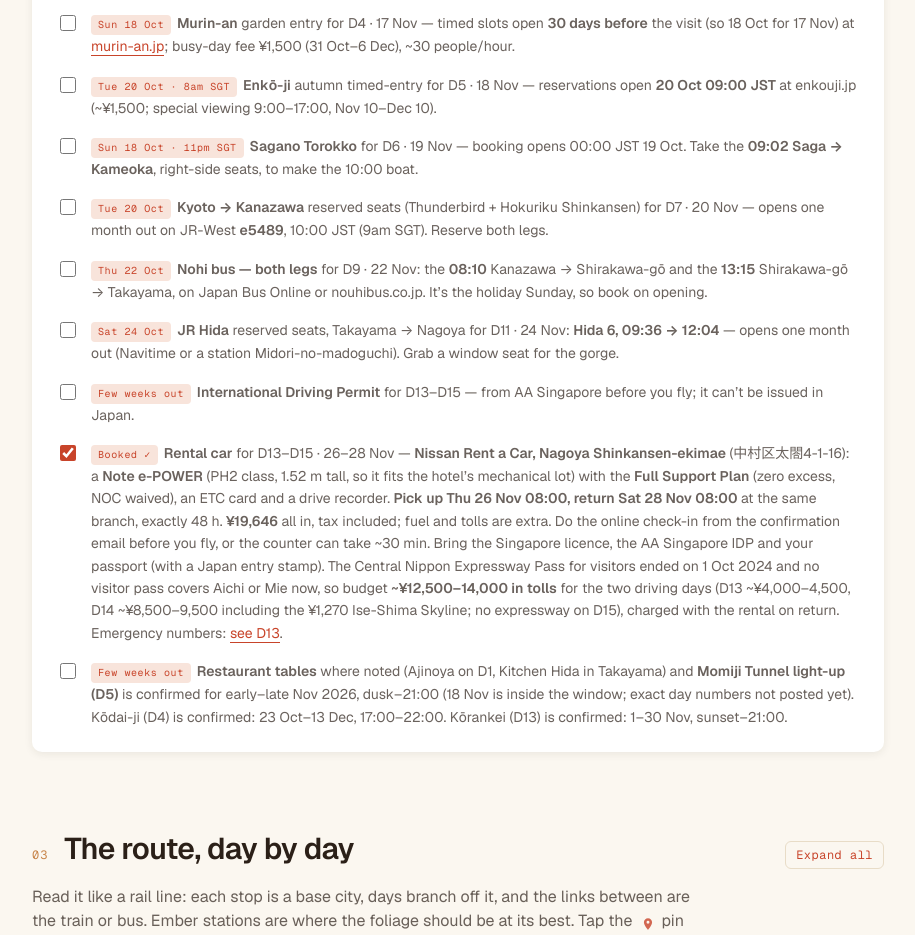
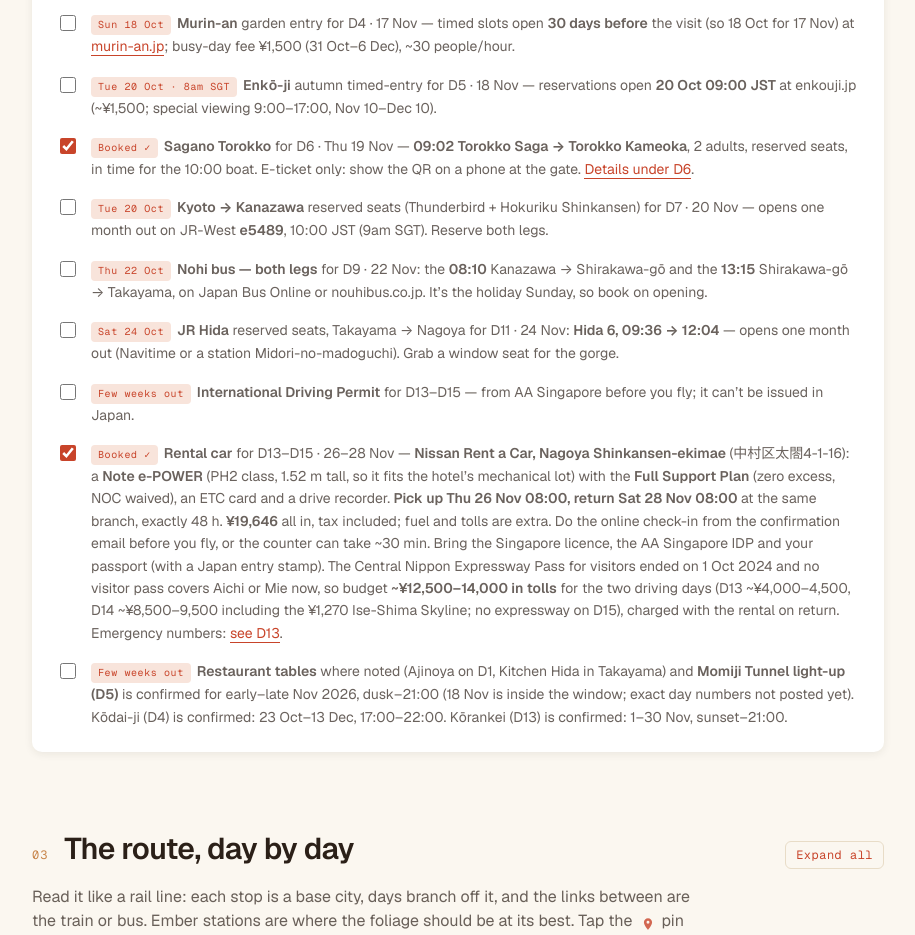
Before and after one commit to benjie91/japan-itinerary, a plain HTML site: page index.html in a window 1280 px wide. Shown: the part 1220-2155 px from the top of the page, without its empty margins (182-1097 px from the left). Drawn offline with nearby package versions, Linux system fonts and the light colour scheme.

Commit message:
D6: Sagano Torokko booked (19 Nov 09:02 Saga → Kameoka, 2 adults, e-ticket QR); tick checklist

```diff
--- a/index.html
+++ b/index.html
@@ -430,7 +430,7 @@
         <li style="display:flex;gap:var(--space-3);align-items:flex-start"><input type="checkbox" style="margin-top:3px;flex:0 0 auto;width:16px;height:16px;accent-color:var(--ember)"><div><span style="display:inline-block;font-family:var(--font-mono);font-size:10px;letter-spacing:.06em;color:var(--ember);background:var(--ember-wash);padding:2px 7px;border-radius:var(--radius-xs);margin-right:6px;white-space:nowrap">Now</span><strong>Myōryū-ji (Ninja Temple)</strong> tour for D8 · 21 Nov, ~14:30 — <strong>phone booking only</strong> (+81 76-241-0888), taken up to three months ahead. Holiday-weekend slots go early.</div></li>
         <li style="display:flex;gap:var(--space-3);align-items:flex-start"><input type="checkbox" style="margin-top:3px;flex:0 0 auto;width:16px;height:16px;accent-color:var(--ember)"><div><span style="display:inline-block;font-family:var(--font-mono);font-size:10px;letter-spacing:.06em;color:var(--ember);background:var(--ember-wash);padding:2px 7px;border-radius:var(--radius-xs);margin-right:6px;white-space:nowrap">Sun 18 Oct</span><strong>Murin-an</strong> garden entry for D4 · 17 Nov — timed slots open <strong>30 days before</strong> the visit (so 18 Oct for 17 Nov) at <a href="https://murin-an.jp/" target="_blank" rel="noopener">murin-an.jp</a>; busy-day fee ¥1,500 (31 Oct–6 Dec), ~30 people/hour.</div></li>
         <li style="display:flex;gap:var(--space-3);align-items:flex-start"><input type="checkbox" style="margin-top:3px;flex:0 0 auto;width:16px;height:16px;accent-color:var(--ember)"><div><span style="display:inline-block;font-family:var(--font-mono);font-size:10px;letter-spacing:.06em;color:var(--ember);background:var(--ember-wash);padding:2px 7px;border-radius:var(--radius-xs);margin-right:6px;white-space:nowrap">Tue 20 Oct · 8am SGT</span><strong>Enkō-ji</strong> autumn timed-entry for D5 · 18 Nov — reservations open <strong>20 Oct 09:00 JST</strong> at enkouji.jp (~¥1,500; special viewing 9:00–17:00, Nov 10–Dec 10).</div></li>
-        <li style="display:flex;gap:var(--space-3);align-items:flex-start"><input type="checkbox" style="margin-top:3px;flex:0 0 auto;width:16px;height:16px;accent-color:var(--ember)"><div><span style="display:inline-block;font-family:var(--font-mono);font-size:10px;letter-spacing:.06em;color:var(--ember);background:var(--ember-wash);padding:2px 7px;border-radius:var(--radius-xs);margin-right:6px;white-space:nowrap">Sun 18 Oct · 11pm SGT</span><strong>Sagano Torokko</strong> for D6 · 19 Nov — booking opens 00:00 JST 19 Oct. Take the <strong>09:02 Saga → Kameoka</strong>, right-side seats, to make the 10:00 boat.</div></li>
+        <li style="display:flex;gap:var(--space-3);align-items:flex-start"><input type="checkbox" checked style="margin-top:3px;flex:0 0 auto;width:16px;height:16px;accent-color:var(--ember)"><div><span style="display:inline-block;font-family:var(--font-mono);font-size:10px;letter-spacing:.06em;color:var(--ember);background:var(--ember-wash);padding:2px 7px;border-radius:var(--radius-xs);margin-right:6px;white-space:nowrap">Booked ✓</span><strong>Sagano Torokko</strong> for D6 · Thu 19 Nov — <strong>09:02 Torokko Saga → Torokko Kameoka</strong>, 2 adults, reserved seats, in time for the 10:00 boat. E-ticket only: show the QR on a phone at the gate. <a href="#d6">Details under D6</a>.</div></li>
         <li style="display:flex;gap:var(--space-3);align-items:flex-start"><input type="checkbox" style="margin-top:3px;flex:0 0 auto;width:16px;height:16px;accent-color:var(--ember)"><div><span style="display:inline-block;font-family:var(--font-mono);font-size:10px;letter-spacing:.06em;color:var(--ember);background:var(--ember-wash);padding:2px 7px;border-radius:var(--radius-xs);margin-right:6px;white-space:nowrap">Tue 20 Oct</span><strong>Kyoto → Kanazawa</strong> reserved seats (Thunderbird + Hokuriku Shinkansen) for D7 · 20 Nov — opens one month out on JR-West <strong>e5489</strong>, 10:00 JST (9am SGT). Reserve both legs.</div></li>
         <li style="display:flex;gap:var(--space-3);align-items:flex-start"><input type="checkbox" style="margin-top:3px;flex:0 0 auto;width:16px;height:16px;accent-color:var(--ember)"><div><span style="display:inline-block;font-family:var(--font-mono);font-size:10px;letter-spacing:.06em;color:var(--ember);background:var(--ember-wash);padding:2px 7px;border-radius:var(--radius-xs);margin-right:6px;white-space:nowrap">Thu 22 Oct</span><strong>Nohi bus — both legs</strong> for D9 · 22 Nov: the <strong>08:10</strong> Kanazawa → Shirakawa-gō and the <strong>13:15</strong> Shirakawa-gō → Takayama, on Japan Bus Online or nouhibus.co.jp. It’s the holiday Sunday, so book on opening.</div></li>
         <li style="display:flex;gap:var(--space-3);align-items:flex-start"><input type="checkbox" style="margin-top:3px;flex:0 0 auto;width:16px;height:16px;accent-color:var(--ember)"><div><span style="display:inline-block;font-family:var(--font-mono);font-size:10px;letter-spacing:.06em;color:var(--ember);background:var(--ember-wash);padding:2px 7px;border-radius:var(--radius-xs);margin-right:6px;white-space:nowrap">Sat 24 Oct</span><strong>JR Hida</strong> reserved seats, Takayama → Nagoya for D11 · 24 Nov: <strong>Hida 6, 09:36 → 12:04</strong> — opens one month out (Navitime or a station Midori-no-madoguchi). Grab a window seat for the gorge.</div></li>
@@ -638,7 +638,7 @@
             <p style="font-size:var(--text-sm);line-height:1.7;color:var(--text-secondary)">The scenic heart of the Kyoto days — down a river gorge by rail, then by boat, capped with the trip's best-timed foliage valley. Skipping the bamboo grove, it runs point to point.</p>
             <ol style="font-size:var(--text-sm);line-height:1.7;color:var(--text-secondary);padding-left:20px;display:flex;flex-direction:column;gap:var(--space-2)">
               <li><strong>Hotel → Torokko Saga · 08:20</strong> — JR Sagano Line from Kyoto Station to Saga-Arashiyama (~15 min); Torokko Saga is beside it. Arrive by 8:45.</li>
-              <li><strong>Sagano Torokko · 09:02</strong><a class="gm" href="https://www.google.com/maps/search/?api=1&amp;query=Torokko%20Saga%20Station%2C%20Kyoto" target="_blank" rel="noopener" aria-label="Open Sagano Torokko in Google Maps" title="Open in Google Maps"></a> — the open-air scenic train up the <strong>Hozugawa gorge</strong> to Torokko Kameoka (~25 min). Book a month ahead; Thursday is a guaranteed running day.</li>
+              <li><strong>Sagano Torokko · 09:02</strong><a class="gm" href="https://www.google.com/maps/search/?api=1&amp;query=Torokko%20Saga%20Station%2C%20Kyoto" target="_blank" rel="noopener" aria-label="Open Sagano Torokko in Google Maps" title="Open in Google Maps"></a> — the open-air scenic train up the <strong>Hozugawa gorge</strong> to Torokko Kameoka (~25 min). Thursday is a guaranteed running day.<div style="margin-top:var(--space-2);padding:var(--space-2) var(--space-3);background:var(--parchment-soft);border-radius:var(--radius-sm);font-size:var(--text-sm);line-height:1.7"><strong>✓ Booked</strong> — Sagano Romantic Train, 2 adults, Thu 19 Nov, <strong>09:02 Torokko Saga → Torokko Kameoka</strong>, one-way reserved seats. The car and seat numbers are on the e-ticket. It is <strong>e-ticket only</strong>: the PDF voucher won’t get you on. Before boarding, tap “Use the Ticket” in the confirmation email and show the QR screen at the ticket gate. No need to visit the ticket office. Only the booked train is valid, the date, time and party size can’t be changed, and seats can be changed online up to the day before (3 times max). Car 5 (“The Rich”) is open-air, and umbrellas aren’t allowed on board.</div></li>
               <li><strong>Shuttle to the pier</strong> — timed bus from Torokko Kameoka to the boat dock (~15 min, ¥350–500).</li>
               <li><strong>Hozugawa river boat · 10:00</strong><a class="gm" href="https://www.google.com/maps/search/?api=1&amp;query=Hozugawa%20River%20Boat%20Ride%2C%20Kameoka" target="_blank" rel="noopener" aria-label="Open Hozugawa river boat in Google Maps" title="Open in Google Maps"></a> — float back down the ravine to Arashiyama (~2 h), landing at Togetsukyō around noon.<div style="margin-top:var(--space-2);padding:var(--space-2) var(--space-3);background:var(--parchment-soft);border-radius:var(--radius-sm);font-size:var(--text-sm);line-height:1.7"><strong>✓ Booked</strong> — via KKday, 2 adults, Thu 19 Nov, 10:00 sailing. At the ticket office (2F reception, opens 08:00 Thu) show the e-voucher, fill in the form, and swap it for boarding passes. <a href="https://mail.google.com/mail/?authuser=benjie.cheong@gmail.com#all/thread-f:1878858233581518865" target="_blank" rel="noopener">Open voucher email</a> · <a href="https://www.kkday.com/en/user/order" target="_blank" rel="noopener">KKday orders</a></div></li>
               <li><strong>Lunch in Arashiyama</strong> — by the bridge; slot in a quick <strong>Tenryū-ji</strong><a class="gm" href="https://www.google.com/maps/search/?api=1&amp;query=Tenryuji%20Temple%2C%20Arashiyama" target="_blank" rel="noopener" aria-label="Open Tenryū-ji in Google Maps" title="Open in Google Maps"></a> garden loop if you want more maples.</li>
```
